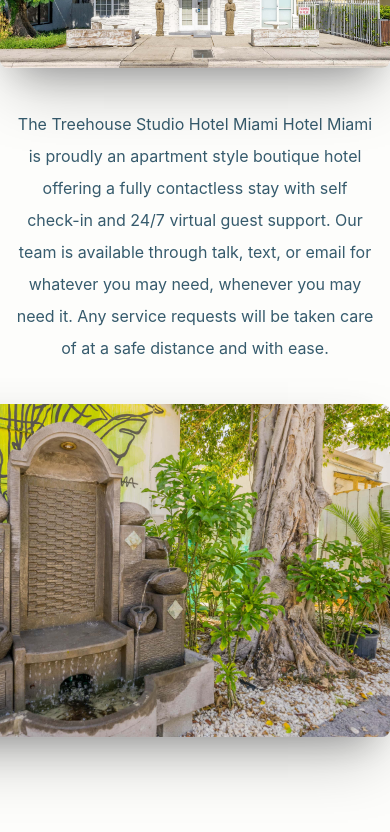
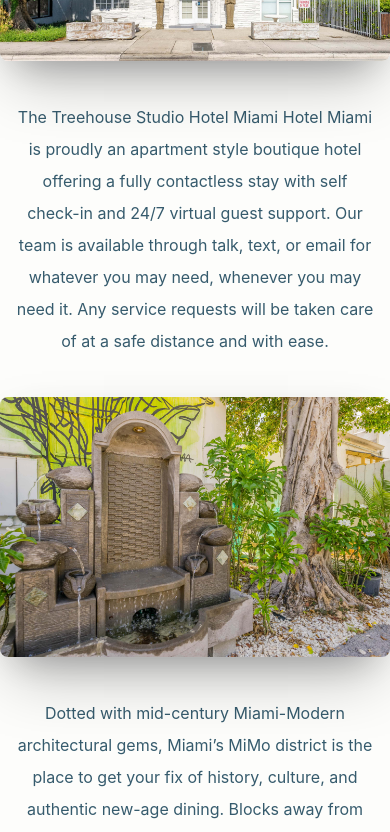
Before and after one commit to dmartss/treehouse-by-aries, a Next.js app: page / in a window 390 px wide. Shown: the part 1156-1988 px from the top of the page. Built offline with nearby package versions, Linux system fonts and the light colour scheme; no server answers; a web font is replaced by a local one.

Commit message:
fix mobile style

```diff
--- a/components/header/navbar.module.css
+++ b/components/header/navbar.module.css
@@ -21,7 +21,6 @@
 .links a {
   text-decoration: none;
   transition: color 0.2s ease;
-  flex: 1;
 }
 
 .links a:hover {
@@ -110,7 +109,7 @@
 
   .nav a,
   .nav p {
-    font-size: 14px;
+    font-size: 12px;
   }
 
   .mobile-top {
--- a/components/section.module.css
+++ b/components/section.module.css
@@ -5,12 +5,10 @@
   text-align: right;
   flex-direction: row;
 }
+
 .main.reverse {
   flex-direction: row-reverse;
   text-align: left;
-}
-.main.reverse p {
-  margin: 0 var(--gap-triple) 0 0;
 }
 
 .main p {
@@ -18,12 +16,19 @@
   align-self: center;
   line-height: 2;
 }
+
+.main.reverse p {
+  margin: 0 var(--gap-triple) 0 0;
+}
+
 @media screen and (max-width: 960px) {
-  .main {
+  .main,
+  .main.reverse {
     flex-direction: column;
     text-align: center;
   }
-  .main p {
+  .main p,
+  .main.reverse p {
     padding: 0 var(--gap);
     margin: 0;
   }
--- a/components/specials-section.module.css
+++ b/components/specials-section.module.css
@@ -20,10 +20,12 @@
   align-self: center;
 }
 @media screen and (max-width: 960px) {
-  .main {
+  .main,
+  .main.reverse {
     flex-direction: column;
     text-align: center;
   }
+  .main.reverse .content,
   .content {
     padding: 0 var(--gap);
     margin: 0;
```
